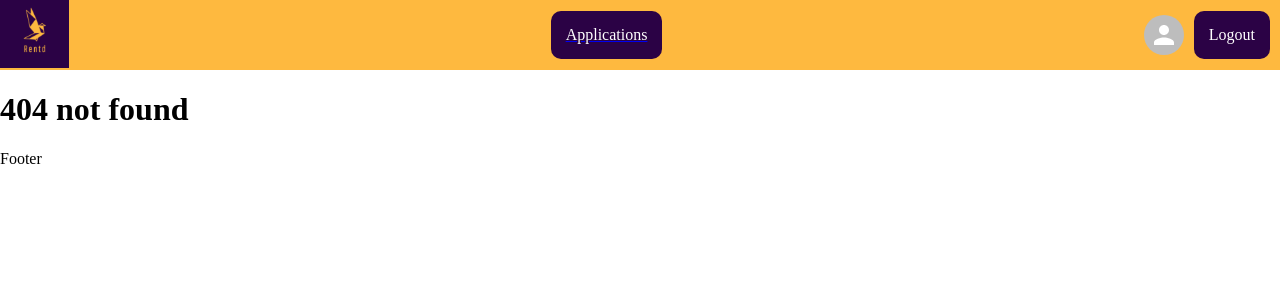
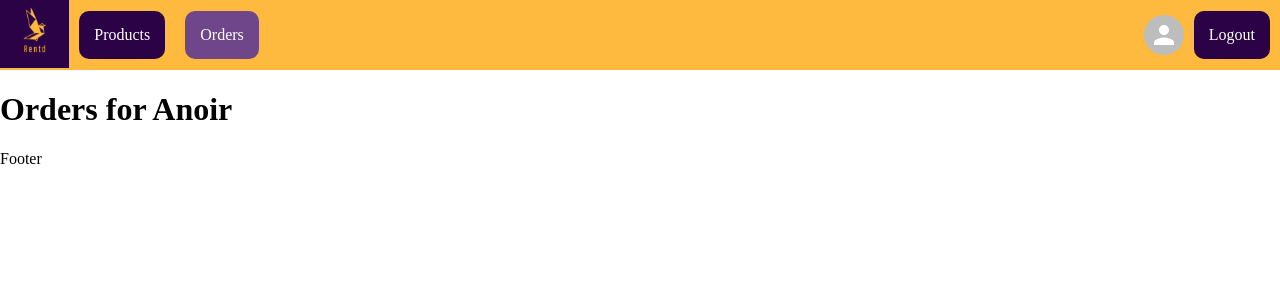
Before and after one commit to singhparshant/rentd-app, a React (Create React App) app in the folder client/: page /orders in a window 1280 px wide. Before the commit this address had no page. Shown: the top 300 px of the page. Built offline with nearby package versions, Linux system fonts and the light colour scheme; the HTML template or start-up script is replaced by a standard one.

Commit message:
navbar improvements

```diff
--- a/client/src/components/common/navBar/NavBar.tsx
+++ b/client/src/components/common/navBar/NavBar.tsx
@@ -140,10 +140,11 @@ const SupplierNavBar = ({ user, onLogout }: NabBarProps) => {
   ];
   return (
     <nav className="navbar">
+      <div style={{ display: "flex", alignItems: "center" }}>
         <Link to="/">
           <img className="logo" src={logo} alt="logo" />
         </Link>
-      <div style={{ display: "flex" }}>
+
         {buttons.map((btn) => (
           <Link to={btn.path} style={{ textDecoration: "none" }}>
             <div
@@ -173,11 +174,12 @@ const AdminNavBar = ({ user, onLogout }: NabBarProps) => {
   const location = useLocation();
   return (
     <nav className="navbar">
+      <div style={{ display: "flex", alignItems: "center" }}>
         <Link to="/">
           <img className="logo" src={logo} alt="logo" />
         </Link>
 
-      <Link to="/applications">
+        <Link to="/applications" style={{ textDecoration: "none" }}>
           <div
             className={`button ${
               location.pathname === "/applications" ? "active" : ""
@@ -186,6 +188,7 @@ const AdminNavBar = ({ user, onLogout }: NabBarProps) => {
             Applications
           </div>
         </Link>
+      </div>
 
       <div style={{ display: "flex", alignItems: "center" }}>
         <Link to="/profile" style={{ textDecoration: "none" }}>
--- a/client/src/index.css
+++ b/client/src/index.css
@@ -13,5 +13,5 @@ body {
 
 .active,
 .button:hover {
-  opacity: 70%;
+  background-color: #6f4689;
 }
--- a/client/src/zustand/useAuthState.tsx
+++ b/client/src/zustand/useAuthState.tsx
@@ -7,7 +7,7 @@ export interface AuthUser {
 }
 //TODO: make it persistent
 const useAuthState = create((set) => ({
-  user: { name: "Anoir", role: "admin" },
+  user: { name: "Anoir", role: "supplier" },
   loading: true,
   setUser: (user: any) => set({ user }),
   setLoading: (loading: Boolean) => set({ loading }),
```
Lines whose indentation alone changed are shown as unchanged.
